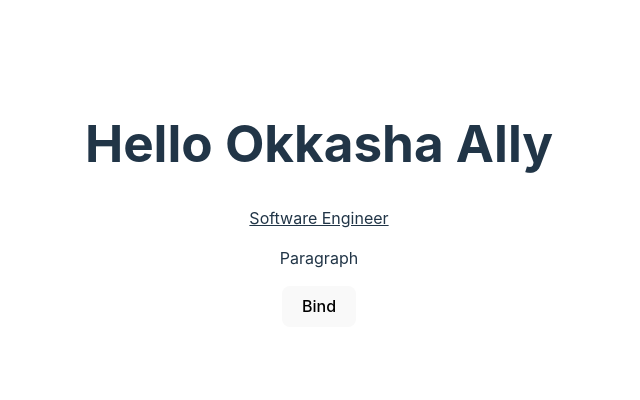
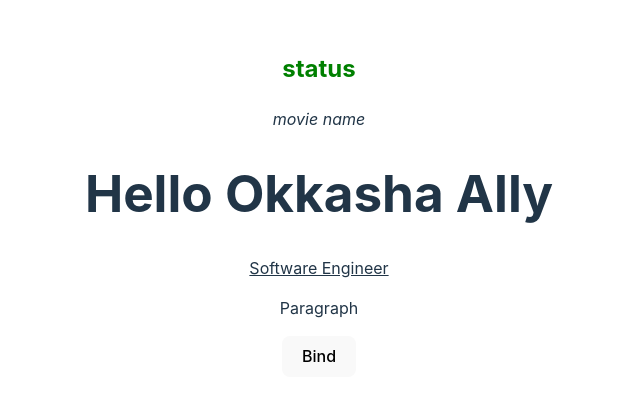
Before and after one commit to OkkashaAlly/svelte, a Svelte app: page / in a window 1280 px wide. Shown: the part 196-596 px from the top of the page, without its empty margins (321-961 px from the left). Built offline with nearby package versions, Linux system fonts and the light colour scheme.

Commit message:
8 - Binding Classes

```diff
--- a/src/App.svelte
+++ b/src/App.svelte
@@ -3,9 +3,14 @@
   const profession = "<u>Software Engineer</u>";
   const paragraphID = "paragraph";
   const disabled = false;
+  const status = "success";
+  const promoted = true;
 </script>
 
 <main>
+  <h2 class={status}>status</h2>
+  <!-- <p class:promoted={isPromoted}>movie name</p> -->
+  <p class:promoted>movie name</p>
   <h1>Hello {name}</h1>
   <div>{@html profession}</div>
   <p id={paragraphID}>Paragraph</p>
@@ -13,4 +18,15 @@
 </main>
 
 <style>
+  .danger {
+    color: red;
+  }
+
+  .success {
+    color: green;
+  }
+
+  .promoted {
+    font-style: italic;
+  }
 </style>
```
